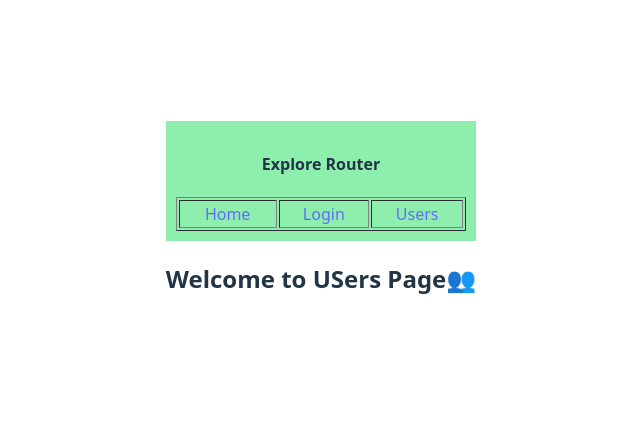
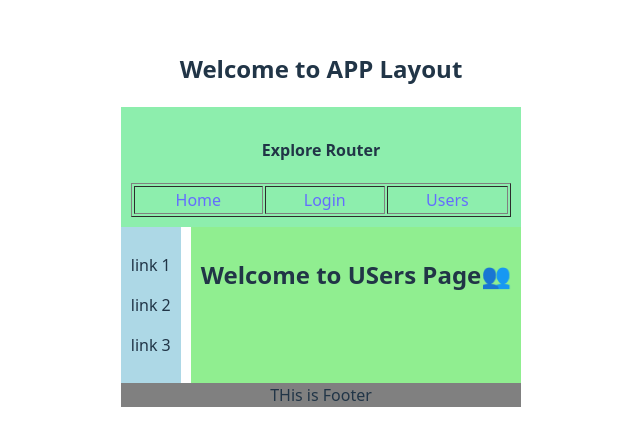
Before and after one commit to ferdouszihad/m45-react-router-v-7.3.0, a React (Vite) app: page /users in a window 1280 px wide. Shown: the part 181-626 px from the top of the page, without its empty margins (319-959 px from the left). Built offline with nearby package versions, Linux system fonts and the light colour scheme.

Commit message:
understand Nested Routing , Outlet , and Create Differents Layout

```diff
--- a/src/App.jsx
+++ b/src/App.jsx
@@ -1,35 +1,30 @@
-import { useState } from 'react'
-import reactLogo from './assets/react.svg'
-import viteLogo from '/vite.svg'
-import './App.css'
+import { Outlet } from "react-router";
+import "./App.css";
+import Navbar from "./shared/Navbar";
 
 function App() {
-  const [count, setCount] = useState(0)
-
   return (
     <>
-      <div>
-        <a href="https://vite.dev" target="_blank">
-          <img src={viteLogo} className="logo" alt="Vite logo" />
-        </a>
-        <a href="https://react.dev" target="_blank">
-          <img src={reactLogo} className="logo react" alt="React logo" />
-        </a>
+      <h2>Welcome to APP Layout</h2>
+      <Navbar></Navbar>
+      {/* Outlet is a placeholder for the child routes. It define in where the child Routes will show */}
+      <div style={{ display: "flex", gap: "10px" }}>
+        <aside style={{ background: "lightblue", padding: "10px" }}>
+          <p> link 1</p>
+          <p> link 2</p>
+          <p> link 3</p>
+        </aside>
+        <div
+          className="content"
+          style={{ background: "lightgreen", padding: "10px" }}
+        >
+          <Outlet></Outlet>
+        </div>
       </div>
-      <h1>Vite + React</h1>
-      <div className="card">
-        <button onClick={() => setCount((count) => count + 1)}>
-          count is {count}
-        </button>
-        <p>
-          Edit <code>src/App.jsx</code> and save to test HMR
-        </p>
-      </div>
-      <p className="read-the-docs">
-        Click on the Vite and React logos to learn more
-      </p>
+
+      <footer style={{ background: "gray" }}> THis is Footer</footer>
     </>
-  )
+  );
 }
 
-export default App
+export default App;
--- a/src/main.jsx
+++ b/src/main.jsx
@@ -12,10 +12,14 @@ createRoot(document.getElementById("root")).render(
   <StrictMode>
     <BrowserRouter>
       <Routes>
-        <Route index element={<Home></Home>}></Route>
-        <Route path="/login" element={<Login></Login>}></Route>
-        <Route path="/users" element={<Users></Users>}></Route>
-        <Route path="*" element={<Error404></Error404>}></Route>
+        {/*layout*/}
+        <Route path="/" element={<App></App>}>
+          {/*child routes*/}
+          <Route path="/" element={<Home></Home>}></Route>
+          <Route path="/login" element={<Login></Login>}></Route>
+          <Route path="/users" element={<Users></Users>}></Route>
+          <Route path="*" element={<Error404></Error404>}></Route>
+        </Route>
       </Routes>
     </BrowserRouter>
   </StrictMode>
--- a/src/pages/Home.jsx
+++ b/src/pages/Home.jsx
@@ -3,7 +3,7 @@ import Navbar from "../shared/Navbar";
 const Home = () => {
   return (
     <div>
-      <Navbar></Navbar>
+      {/* <Navbar></Navbar> */}
       <h2>Welcome to HomePage🏠</h2>
     </div>
   );
--- a/src/pages/Login.jsx
+++ b/src/pages/Login.jsx
@@ -3,7 +3,7 @@ import Navbar from "../shared/Navbar";
 const Login = () => {
   return (
     <div>
-      <Navbar></Navbar>
+      {/* <Navbar></Navbar> */}
       <h2>Welcome to Login Page⚡</h2>
     </div>
   );
--- a/src/pages/Users.jsx
+++ b/src/pages/Users.jsx
@@ -3,7 +3,7 @@ import Navbar from "../shared/Navbar";
 const Users = () => {
   return (
     <div>
-      <Navbar></Navbar>
+      {/* <Navbar></Navbar> */}
       <h2>Welcome to USers Page👥</h2>
     </div>
   );
```
